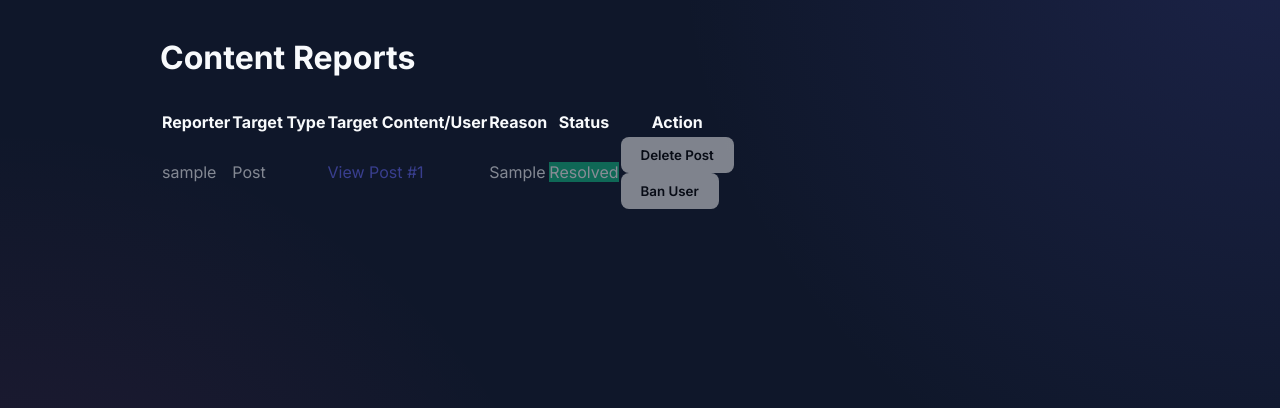
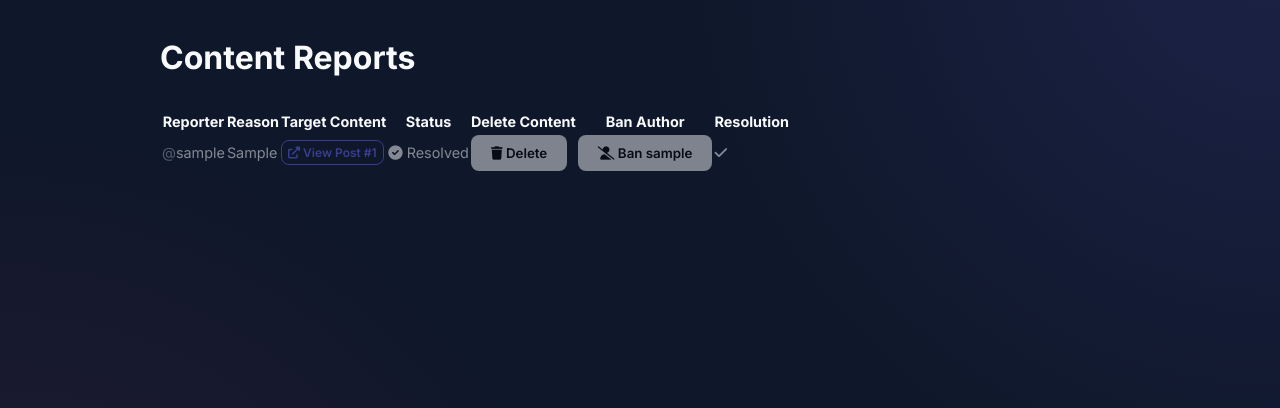
Before and after one commit to Rajbir2004/social-flask, a Flask app: template templates/admin/reports.html in a window 1280 px wide. Shown: the part 71-479 px from the top of the page. Run offline with Flask 3, Linux system fonts and the light colour scheme; tables that the repository leaves empty hold one stand-in row (values such as "Sample post"); the template is opened without the code that fills it: values that come from a table or form of the project are taken from there, most other values are stand-ins (such as "Sample title", 1, 10 or a date in 2020).

Commit message:
Redesign Admin Reports table with separated columns for Delete, Ban, and Resolve actions

```diff
--- a/templates/admin/reports.html
+++ b/templates/admin/reports.html
@@ -9,70 +9,80 @@
                 <thead>
                     <tr>
                         <th>Reporter</th>
-                        <th>Target Type</th>
-                        <th>Target Content/User</th>
                         <th>Reason</th>
+                        <th>Target Content</th>
                         <th>Status</th>
-                        <th>Action</th>
+                        <th>Delete Content</th>
+                        <th>Ban Author</th>
+                        <th>Resolution</th>
                     </tr>
                 </thead>
                 <tbody>
                     {% for report in reports %}
                     <tr class="{% if report.resolved %}opacity-50{% endif %}">
-                        <td>{{ report.reporter.username }}</td>
-                        <td>{{ 'Post' if report.reported_post_id else 'User' }}</td>
+                        <td><span class="text-muted">@</span>{{ report.reporter.username }}</td>
+                        <td><span class="badge bg-secondary">{{ report.reason }}</span></td>
                         <td>
                             {% if report.reported_post_id %}
-                                <a href="{{ url_for('post.view_post', post_id=report.reported_post_id) }}" class="text-primary">
-                                    View Post #{{ report.reported_post_id }}
+                                <a href="{{ url_for('post.view_post', post_id=report.reported_post_id) }}" class="btn btn-xs btn-outline-primary">
+                                    <i class="fas fa-external-link-alt"></i> View Post #{{ report.reported_post_id }}
                                 </a>
                             {% else %}
-                                {{ report.reported_user.username }}
-                            {% endif %}
-                        </td>
-                        <td>{{ report.reason }}</td>
-                        <td>
-                            {% if report.resolved %}
-                                <span class="badge bg-success">Resolved</span>
-                            {% else %}
-                                <span class="badge bg-warning">Pending</span>
+                                <span class="text-info">User: {{ report.reported_user.username }}</span>
                             {% endif %}
                         </td>
                         <td>
-                            <div class="d-flex gap-2">
-                                {% if not report.resolved %}
-                                    <form action="{{ url_for('admin.resolve_report', report_id=report.id) }}" method="POST">
-                                        <button type="submit" class="btn btn-sm btn-success">Resolve</button>
-                                    </form>
+                            {% if report.resolved %}
+                                <span class="text-success"><i class="fas fa-check-circle"></i> Resolved</span>
+                            {% else %}
+                                <span class="text-warning"><i class="fas fa-clock"></i> Pending</span>
                             {% endif %}
-
+                        </td>
+                        <td>
                             {% if report.reported_post_id %}
                                 <form action="{{ url_for('admin.delete_post_admin', post_id=report.reported_post_id) }}" method="POST">
-                                        <button type="submit" class="btn btn-sm btn-danger" onclick="return confirm('Delete this post?');">Delete Post</button>
+                                    <button type="submit" class="btn btn-sm btn-danger" onclick="return confirm('Delete this post?');">
+                                        <i class="fas fa-trash"></i> Delete
+                                    </button>
                                 </form>
+                            {% else %}
+                                <span class="text-muted">N/A</span>
                             {% endif %}
-
+                        </td>
+                        <td>
                             {% set target_user = report.reported_user if report.reported_user else report.reported_post.author %}
                             {% if target_user and target_user != current_user %}
                                 {% if target_user.is_banned %}
                                     <form action="{{ url_for('admin.unban_user', user_id=target_user.id) }}" method="POST">
-                                            <button type="submit" class="btn btn-sm btn-warning">Unban User</button>
+                                        <button type="submit" class="btn btn-sm btn-warning">Unban {{ target_user.username }}</button>
                                     </form>
                                 {% else %}
                                     <form action="{{ url_for('admin.ban_user', user_id=target_user.id) }}" method="POST">
-                                            <button type="submit" class="btn btn-sm btn-danger" onclick="return confirm('Ban this user?');">Ban User</button>
+                                        <button type="submit" class="btn btn-sm btn-danger" onclick="return confirm('Ban {{ target_user.username }}?');">
+                                            <i class="fas fa-user-slash"></i> Ban {{ target_user.username }}
+                                        </button>
                                     </form>
                                 {% endif %}
+                            {% else %}
+                                <span class="text-muted">N/A</span>
                             {% endif %}
-                            </div>
+                        </td>
+                        <td>
+                            {% if not report.resolved %}
+                                <form action="{{ url_for('admin.resolve_report', report_id=report.id) }}" method="POST">
+                                    <button type="submit" class="btn btn-sm btn-outline-success">Mark Resolved</button>
+                                </form>
+                            {% else %}
+                                <i class="fas fa-check text-success"></i>
+                            {% endif %}
                         </td>
                     </tr>
-                    {% endfor %}
-                </tbody>
+                    {% endfor %}</tbody>
             </table>
         </div>
     </div>
 </div>
+
 
 <style>
 .bg-warning { background: #f59e0b !important; color: black; }
@@ -80,5 +90,8 @@
 .opacity-50 { opacity: 0.5; }
 .btn-xs { padding: 2px 6px; font-size: 0.75rem; }
 .gap-2 { gap: 8px; }
+.table { font-size: 0.9rem; }
+.btn-sm { white-space: nowrap; }
 </style>
+
 {% endblock %}
```
Lines whose indentation alone changed are shown as unchanged.
